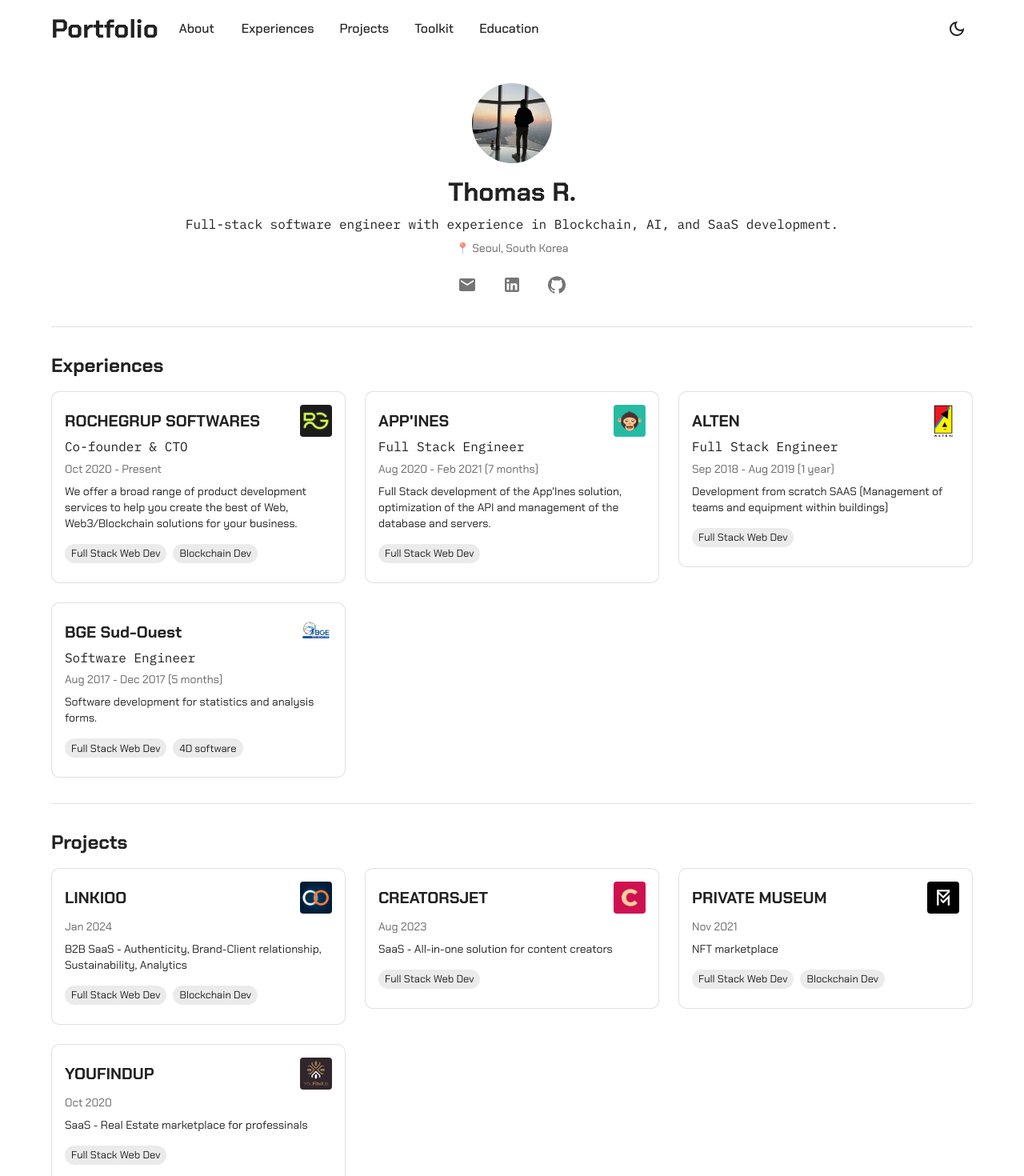
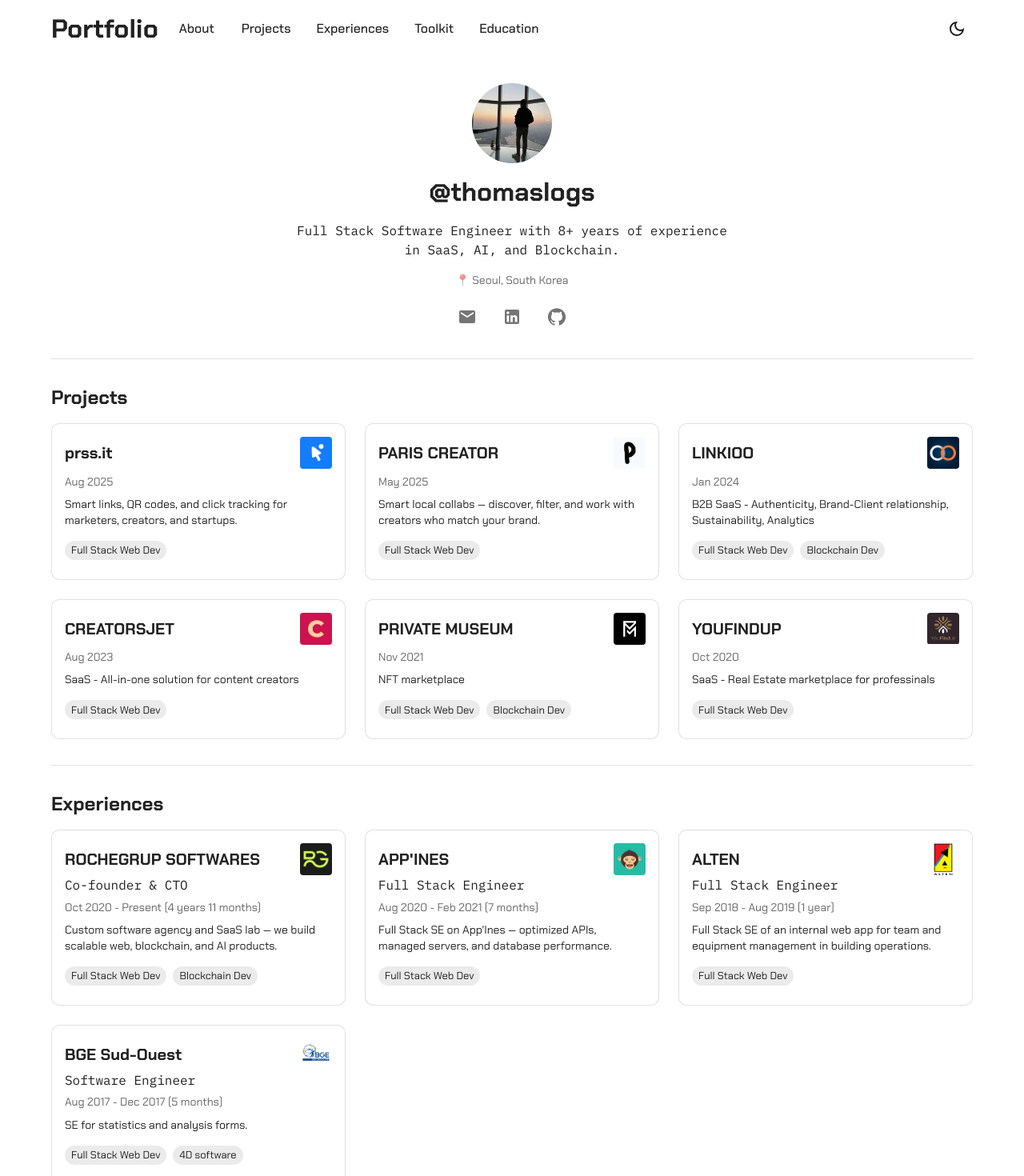
Before and after one commit to thomaslogs/thomaslogs-page, a Next.js app: page / in a window 1280 px wide. Shown: the top 1470 px of the page at 80% size. Built offline with nearby package versions, Linux system fonts and the light colour scheme.

Commit message:
[ADD]: new projects

```diff
--- a/app/_components/Experiences.tsx
+++ b/app/_components/Experiences.tsx
@@ -2,13 +2,29 @@
 import { Box, Typography } from '@mui/material';
 import ExperienceCard from './ExperienceCard';
 
-const experiencesData = [
+const calculateDuration = (start: string, end?: string | null): string => {
+    const startDate = new Date(start);
+    const endDate = end ? new Date(end) : new Date();
+
+    let totalMonths =
+        (endDate.getFullYear() - startDate.getFullYear()) * 12 + (endDate.getMonth() - startDate.getMonth()) + 1; // +1 to make it inclusive
+
+    const years = Math.floor(totalMonths / 12);
+    const months = totalMonths % 12;
+
+    const yearStr = years > 0 ? `${years} year${years > 1 ? 's' : ''}` : '';
+    const monthStr = months > 0 ? `${months} month${months > 1 ? 's' : ''}` : '';
+
+    return [yearStr, monthStr].filter(Boolean).join(' ') || 'Less than a month';
+};
+
+const rawExperiences = [
     {
         company: 'ROCHEGRUP SOFTWARES',
         title: 'Co-founder & CTO',
-        date: 'Oct 2020 - Present',
-        description:
-            'We offer a broad range of product development services to help you create the best of Web, Web3/Blockchain solutions for your business.',
+        from: '2020-10-01',
+        to: null,
+        description: 'Custom software agency and SaaS lab — we build scalable web, blockchain, and AI products.',
         tags: ['Full Stack Web Dev', 'Blockchain Dev'],
         logo: '/logo-rgs.png',
         link: 'https://www.rochegrup-softwares.com',
@@ -16,9 +32,9 @@
     {
         company: "APP'INES",
         title: 'Full Stack Engineer',
-        date: 'Aug 2020 - Feb 2021 (7 months)',
-        description:
-            "Full Stack development of the App'Ines solution, optimization of the API and management of the database and servers.",
+        from: '2020-08-01',
+        to: '2021-02-01',
+        description: "Full Stack SE on App'Ines — optimized APIs, managed servers, and database performance.",
         tags: ['Full Stack Web Dev'],
         logo: '/logo-appines.jpeg',
         link: 'https://appines.fr',
@@ -26,8 +42,9 @@
     {
         company: 'ALTEN',
         title: 'Full Stack Engineer',
-        date: 'Sep 2018 - Aug 2019 (1 year)',
-        description: 'Development from scratch SAAS (Management of teams and equipment within buildings)',
+        from: '2018-09-01',
+        to: '2019-08-01',
+        description: 'Full Stack SE of an internal web app for team and equipment management in building operations.',
         tags: ['Full Stack Web Dev'],
         logo: '/logo-alten.png',
         link: 'https://www.alten.com/',
@@ -35,13 +52,21 @@
     {
         company: 'BGE Sud-Ouest',
         title: 'Software Engineer',
-        date: 'Aug 2017 - Dec 2017 (5 months)',
-        description: 'Software development for statistics and analysis forms.',
+        from: '2017-08-01',
+        to: '2017-12-01',
+        description: 'SE for statistics and analysis forms.',
         tags: ['Full Stack Web Dev', '4D software'],
         logo: '/logo-bge.png',
         link: 'https://www.creer.fr',
     },
 ];
+
+const experiencesData = rawExperiences.map((exp) => ({
+    ...exp,
+    date: `${new Date(exp.from).toLocaleString('default', { month: 'short', year: 'numeric' })} - ${
+        exp.to ? new Date(exp.to).toLocaleString('default', { month: 'short', year: 'numeric' }) : 'Present'
+    } (${calculateDuration(exp.from, exp.to)})`,
+}));
 
 const Experiences = forwardRef<HTMLDivElement>((_, ref) => {
     return (
--- a/app/_components/Profile.tsx
+++ b/app/_components/Profile.tsx
@@ -1,17 +1,27 @@
 import React, { forwardRef } from 'react';
-import { Box, Typography, Avatar, Stack, IconButton } from '@mui/material';
+import { Box, Typography, Avatar, Stack, IconButton, Container } from '@mui/material';
 import { Email, LinkedIn, GitHub } from '@mui/icons-material';
+
+const getTotalExperienceYears = (start: string): number => {
+    const startDate = new Date(start);
+    const now = new Date();
+    const totalMonths = (now.getFullYear() - startDate.getFullYear()) * 12 + (now.getMonth() - startDate.getMonth());
+    return Math.floor(totalMonths / 12);
+};
 
 const Profile = forwardRef<HTMLDivElement>((_, ref) => {
     return (
         <Box ref={ref} sx={{ textAlign: 'center', py: 4 }}>
             <Avatar src="/pfp.jpeg" alt="Profile Picture" sx={{ width: 100, height: 100, margin: '0 auto' }} />
             <Typography variant="h4" fontWeight="bold" sx={{ mt: 2 }}>
-                Thomas R.
+                @thomaslogs
             </Typography>
-            <Typography variant="body1" sx={{ mt: 1 }}>
-                Full-stack software engineer with experience in Blockchain, AI, and SaaS development.
-            </Typography>
+            <Container maxWidth="sm" sx={{ mt: 2, mb: 2 }}>
+                <Typography variant="body1">
+                    Full Stack Software Engineer with {getTotalExperienceYears('2017-08-01')}+ years of experience in
+                    SaaS, AI, and Blockchain.
+                </Typography>
+            </Container>
             <Typography variant="body2" sx={{ mt: 1, color: 'text.secondary' }}>
                 📍 Seoul, South Korea
             </Typography>
--- a/app/_components/Projects.tsx
+++ b/app/_components/Projects.tsx
@@ -3,6 +3,22 @@
 import ProjectCard from './ProjectCard';
 
 const projectsData = [
+    {
+        company: 'prss.it',
+        date: 'Aug 2025',
+        description: 'Smart links, QR codes, and click tracking for marketers, creators, and startups.',
+        link: 'https://prss.it',
+        tags: ['Full Stack Web Dev'],
+        logo: '/logo-prss.it.png',
+    },
+    {
+        company: 'PARIS CREATOR',
+        date: 'May 2025',
+        description: 'Smart local collabs — discover, filter, and work with creators who match your brand.',
+        link: 'https://pariscreator.com',
+        tags: ['Full Stack Web Dev'],
+        logo: '/logo-pc.png',
+    },
     {
         company: 'LINKIOO',
         date: 'Jan 2024',
--- /dev/null
+++ b/app/_components/ScrollToTopButton.tsx
@@ -0,0 +1,42 @@
+'use client';
+
+import { useEffect, useState } from 'react';
+import { Fab, Zoom } from '@mui/material';
+import KeyboardArrowUpIcon from '@mui/icons-material/KeyboardArrowUp';
+
+const ScrollToTopButton = () => {
+    const [visible, setVisible] = useState(false);
+
+    useEffect(() => {
+        const handleScroll = () => {
+            setVisible(window.scrollY > 300);
+        };
+
+        window.addEventListener('scroll', handleScroll);
+        return () => window.removeEventListener('scroll', handleScroll);
+    }, []);
+
+    const handleClick = () => {
+        window.scrollTo({ top: 0, behavior: 'smooth' });
+    };
+
+    return (
+        <Zoom in={visible}>
+            <Fab
+                color="primary"
+                size="medium"
+                onClick={handleClick}
+                sx={{
+                    position: 'fixed',
+                    bottom: 32,
+                    right: 32,
+                    zIndex: 1000,
+                }}
+            >
+                <KeyboardArrowUpIcon />
+            </Fab>
+        </Zoom>
+    );
+};
+
+export default ScrollToTopButton;
--- a/app/page.tsx
+++ b/app/page.tsx
@@ -8,6 +8,7 @@
 import Experiences from './_components/Experiences';
 import Projects from './_components/Projects';
 import Toolkit from './_components/ToolKit';
+import ScrollToTopButton from './_components/ScrollToTopButton';
 
 const HomePage: React.FC = () => {
     // Create refs for each section
@@ -19,8 +20,8 @@
 
     const sections = [
         { name: 'About', ref: aboutRef },
+        { name: 'Projects', ref: projectsRef },
         { name: 'Experiences', ref: experiencesRef },
-        { name: 'Projects', ref: projectsRef },
         { name: 'Toolkit', ref: toolkitRef },
         { name: 'Education', ref: educationRef },
     ];
@@ -31,14 +32,15 @@
             <Container maxWidth="lg">
                 <Profile ref={aboutRef} />
                 <Divider />
+                <Projects ref={projectsRef} />
+                <Divider />
                 <Experiences ref={experiencesRef} />
-                <Divider />
-                <Projects ref={projectsRef} />
                 <Divider />
                 <Toolkit ref={toolkitRef} />
                 <Divider />
                 <Education ref={educationRef} />
             </Container>
+            <ScrollToTopButton />
         </Box>
     );
 };
--- a/package.json
+++ b/package.json
@@ -1,5 +1,5 @@
 {
-    "name": "0xthomas",
+    "name": "thomaslogs-page",
     "version": "0.1.0",
     "private": true,
     "scripts": {
```
Also changed, not shown: public/logo-pc.png (added), public/logo-prss.it.png (added).
